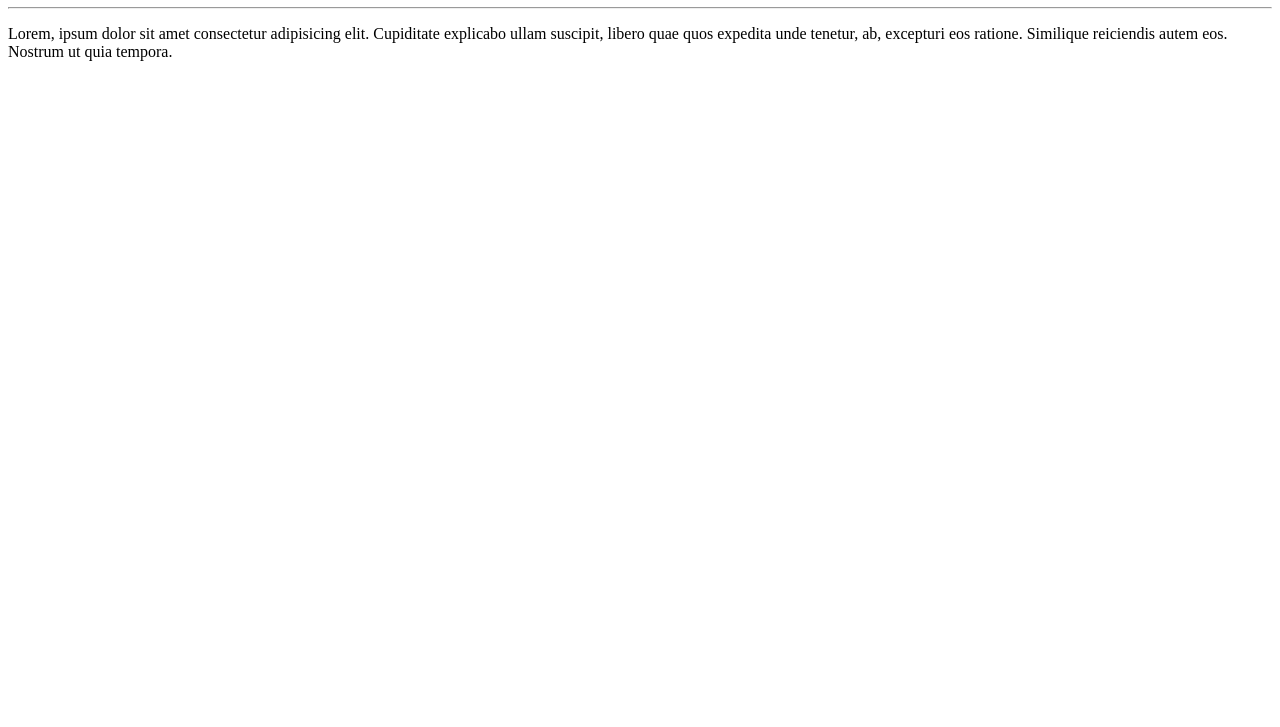
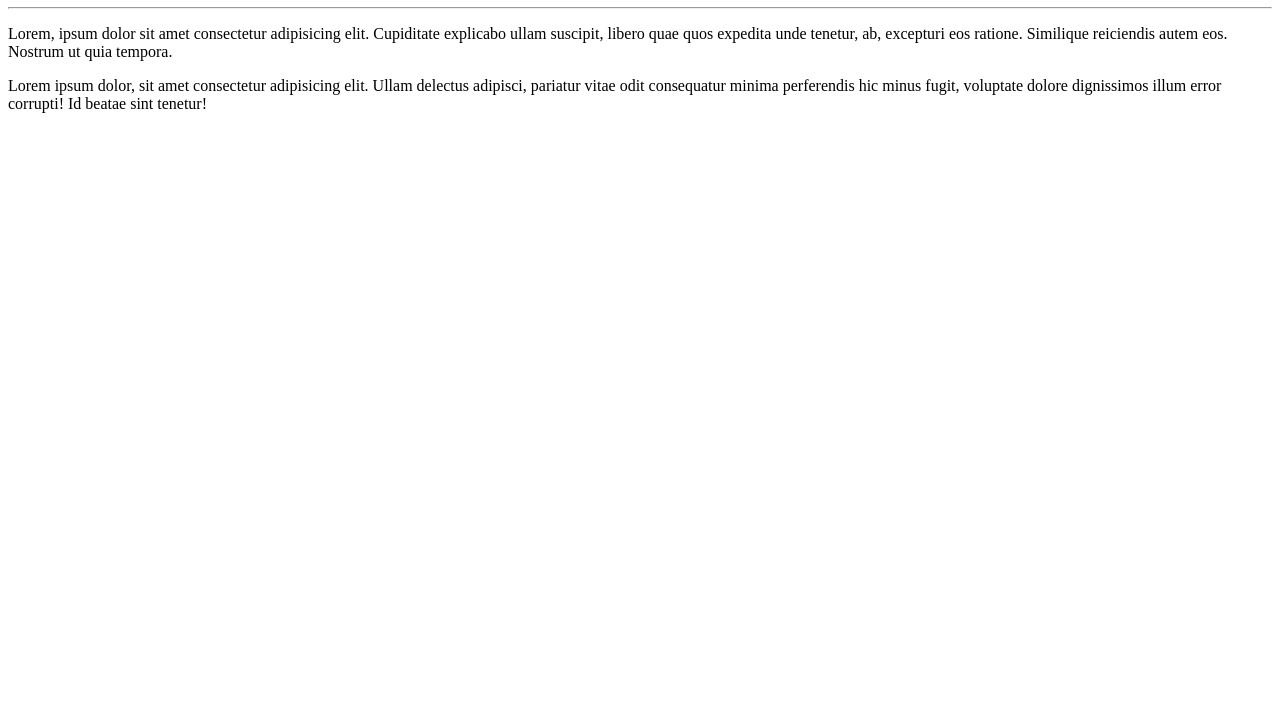
Before and after one commit to Thaygar/OlaMundo, a plain HTML site: page siteExemplo/index.html in a window 1280 px wide. Shown: the part 73-800 px from the top of the page. Drawn offline with Linux system fonts and the light colour scheme.

Commit message:
adicionei um paragrafo

```diff
--- a/siteExemplo/index.html
+++ b/siteExemplo/index.html
@@ -9,5 +9,7 @@
     <h1>Olá, mundo</h1>
     <hr>
     <p>Lorem, ipsum dolor sit amet consectetur adipisicing elit. Cupiditate explicabo ullam suscipit, libero quae quos expedita unde tenetur, ab, excepturi eos ratione. Similique reiciendis autem eos. Nostrum ut quia tempora.</p>
+    <p>Lorem ipsum dolor, sit amet consectetur adipisicing elit. Ullam delectus adipisci, pariatur vitae odit consequatur minima perferendis hic minus fugit, voluptate dolore dignissimos illum error corrupti! Id beatae sint tenetur!</p>
+
 </body>
 </html>
```
